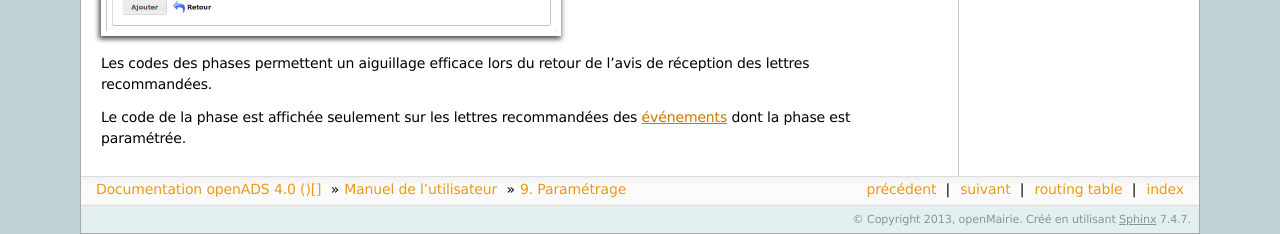
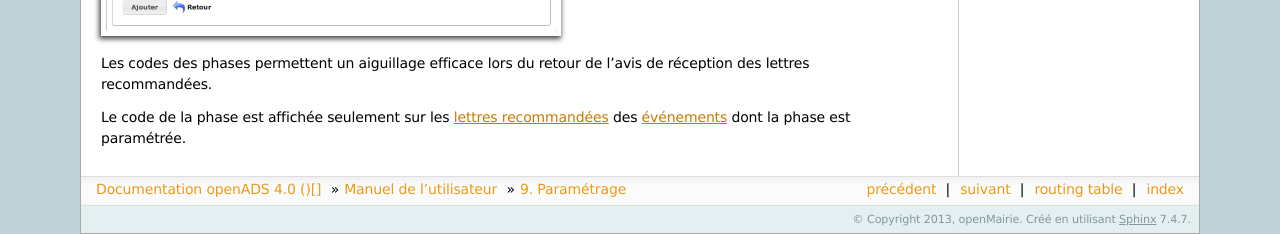
Before and after one commit to mpavaux/openads-documentation, a Sphinx documentation site: the page built from source/manuel_utilisateur/parametrage.rst, in a window 1280 px wide and 900 px high, scrolled down 2906 px. Shown: the part 666-900 px from the top of the window. Built offline with Sphinx 7.4.7, drawn with Linux system fonts in a browser that asks for light colours; part of the change alters nothing that is shown.

```diff
--- a/source/manuel_utilisateur/parametrage.rst
+++ b/source/manuel_utilisateur/parametrage.rst
@@ -267,4 +267,4 @@ Le formulaire est constitué de seulement trois champs :
 
 Les codes des phases permettent un aiguillage efficace lors du retour de l'avis de réception des lettres recommandées.
 
-Le code de la phase est affichée seulement sur les lettres recommandées des :ref:`événements <parametrage_dossiers_evenement>` dont la phase est paramétrée.
+Le code de la phase est affichée seulement sur les :ref:`lettres recommandées <suivi_envoi_lettre_rar>` des :ref:`événements <parametrage_dossiers_evenement>` dont la phase est paramétrée.
```
